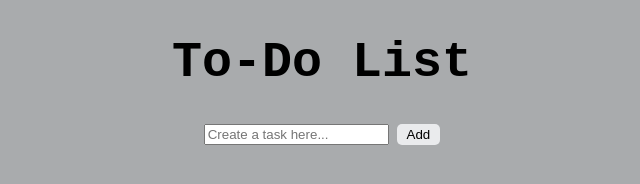
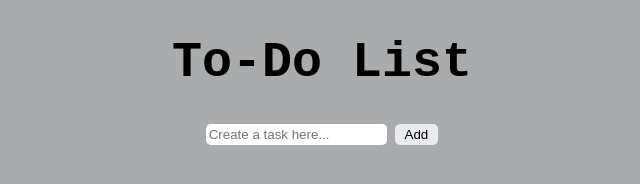
Before and after one commit to BradyPainter/To_do_List, a plain HTML site: page index.html in a window 1280 px wide. Shown: the full height of the page, 318-958 px from the left. Drawn offline with Linux system fonts and the light colour scheme.

Commit message:
Edit some changes

```diff
--- a/index.html
+++ b/index.html
@@ -8,7 +8,7 @@
 <div class="container">
 	<div id="title">
 		<h1>To-Do List</h1>
-		<input type="text" id="myInput" placeholder="Create a task here...">
+		<input type="text" id="myInput" placeholder="Create a task here..." class="textbox">
 		<input type="button" onclick="newTask()" class="addButton" value="Add">
 	</div>
 	<ul id="myUL">
--- a/style.css
+++ b/style.css
@@ -2,6 +2,7 @@ body {
 	text-align: center;
 	background-color: #a9abad;
 	font-family: monospace;
+	margin: auto 0;
 }
 h1 {
 	font-size: 50px;
@@ -45,6 +46,12 @@ ul li:hover {
 	border-radius: 5px;
 	border-style: none;
 }
+.textbox {
+	border-radius: 5px;
+	padding: 3px;
+	border-style: none;
+	width: 175px;
+}
 span {
 	font-size: 20px;
 }
```
